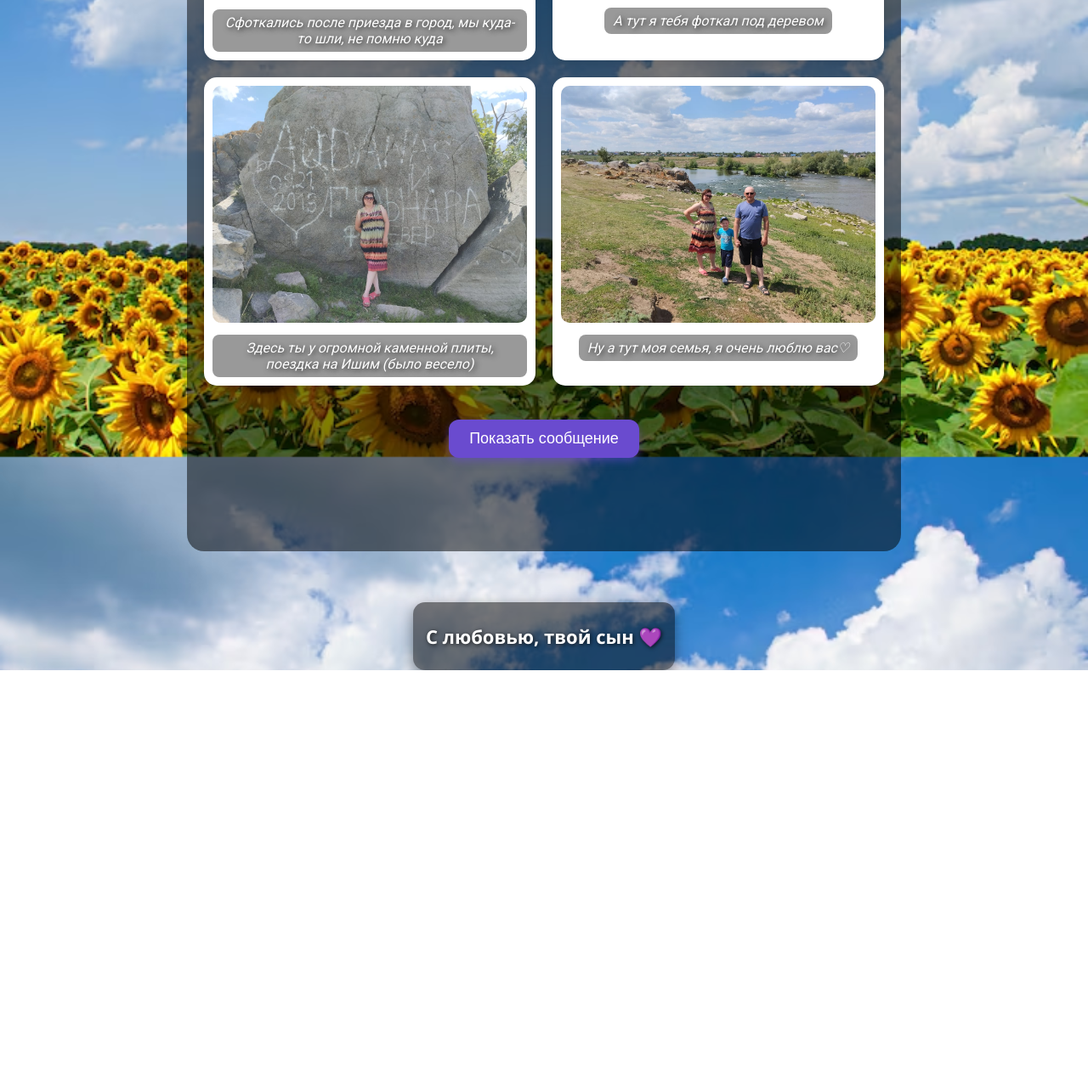
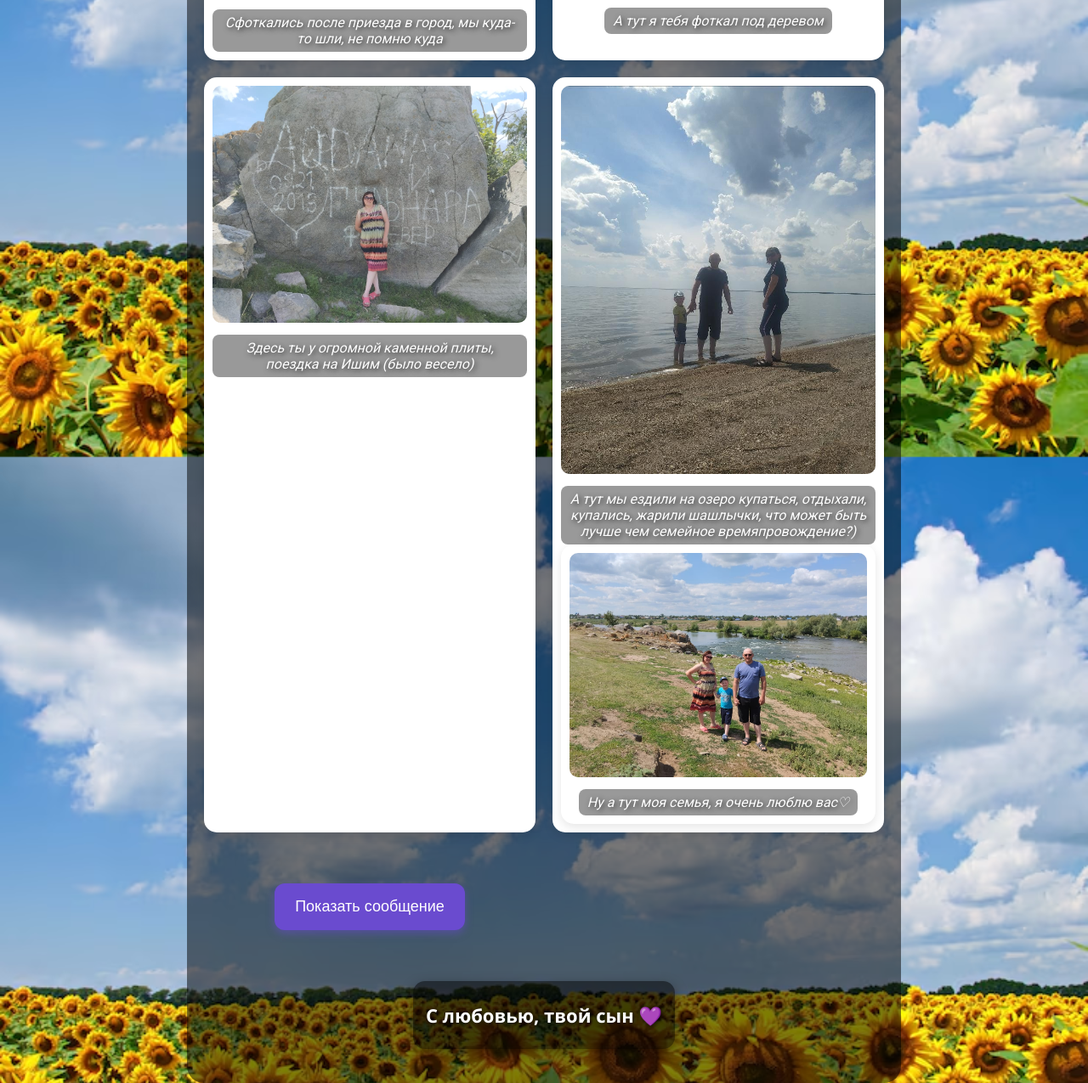
Before and after one commit to attentivehumble/podarok, a plain HTML site: page index.html in a window 1280 px wide. Shown: the part 2093-3368 px from the top of the page at 85% size. Before the commit the page ends 2882 px from the top, so only its background shows below. Drawn offline with nearby package versions, Linux system fonts and the light colour scheme.

Commit message:
Обновил сайт: стили и текст

```diff
--- a/index.html
+++ b/index.html
@@ -226,6 +226,9 @@
         <div class="caption">Здесь ты у огромной каменной плиты, поездка на Ишим (было весело)</div>
       </div>
       <div class="photo">
+        <img src="photo9.jpeg" alt="Фото 9" />
+        <div class="caption">А тут мы ездили на озеро купаться, отдыхали, купались, жарили шашлычки, что может быть лучше чем семейное времяпровождение?)</div>
+      <div class="photo">
         <img src="photo5.jpeg" alt="Фото 8" />
         <div class="caption">Ну а тут моя семья, я очень люблю вас♡</div>
       </div>
```
Also changed, not shown: photo9.jpeg (added).
